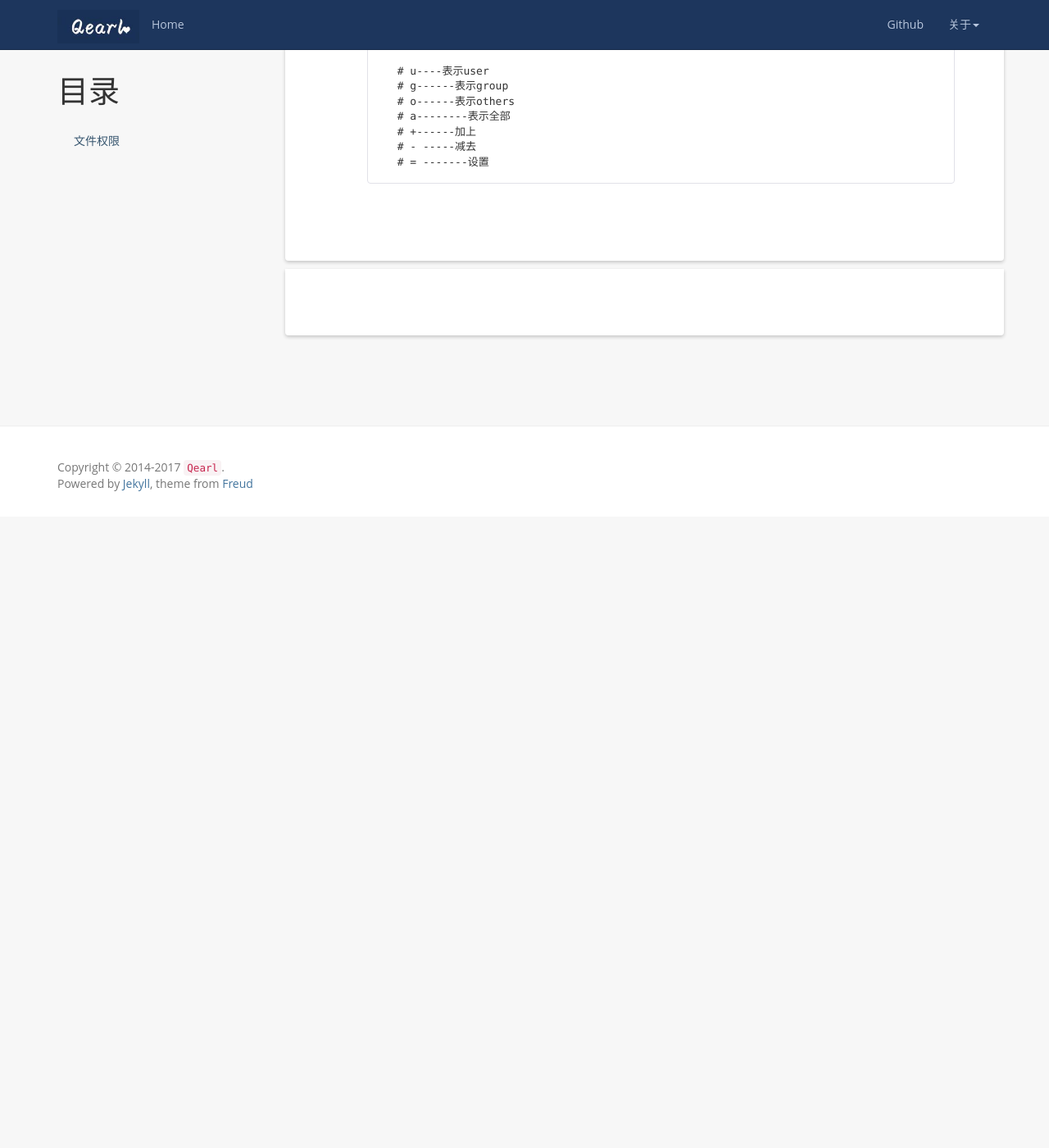
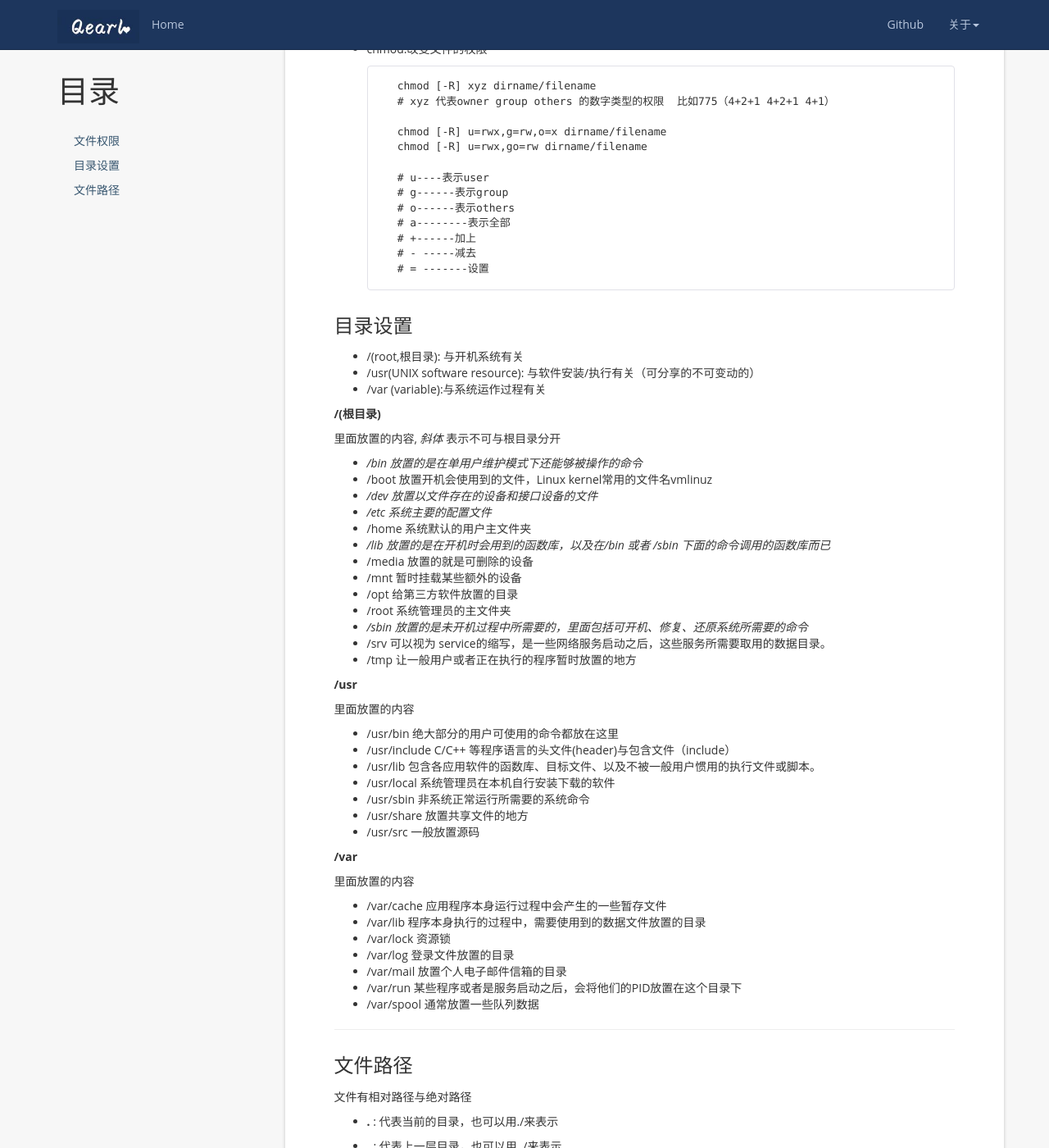
Before and after one commit to eleens/blog, a Jekyll site: the page built from _posts/2017-05-27-linux-note.md, in a window 1280 px wide and 1400 px high, scrolled down 1358 px. Shown: the whole window at 82% size. Built offline with Jekyll 4.4.1, drawn with Linux system fonts in a browser that asks for light colours; nearby versions of some CDN libraries; comment, search, counter and statistics services are not loaded; before the commit the page ends 1988 px from its top, so only the background shows below that; some of the changed text lies outside the part shown.

Commit message:
add the document of learn linux

```diff
--- a/_posts/2017-05-27-linux-note.md
+++ b/_posts/2017-05-27-linux-note.md
@@ -10,6 +10,13 @@ tag: linux
 {:toc}
 
 ### 文件权限
+
+用户(user)
+
+用户组(group)
+
+其他人(others)
+
 ls -al
 
     [root@vs-controller ~]# ls -al
@@ -19,9 +26,9 @@ ls -al
 
 dr-xr-xr-x  总共10个字符
 * 1 代表文件类型
-* 234 文件的所有的权限
-* 567 文件所属用户组的权限
-* 890 其他人对此文件的权限
+* 234 文件的所有者的权限 (user)
+* 567 文件所属用户组的权限 (group)
+* 890 其他人对此文件的权限 (others)
 
 文件类型
 + [d] ----表示目录
@@ -29,6 +36,8 @@ dr-xr-xr-x  总共10个字符
 + [l] ----表示链接文件
 + [b] ----表示设备文件里面的可供存储的接口设备
 + [c] ----表示设备文件里面的串行端口设备，例如键盘、鼠标（一次性读取设备）
++ [s] ----套接字
++ [p] ----管道
 
 权限
 
@@ -64,3 +73,73 @@ dr-xr-xr-x  总共10个字符
         # +------加上
         # - -----减去
         # = -------设置
+
+
+### 目录设置
+
++ /(root,根目录): 与开机系统有关
++ /usr(UNIX software resource): 与软件安装/执行有关（可分享的不可变动的）
++ /var (variable):与系统运作过程有关
+
+
+**/(根目录)**
+
+里面放置的内容, _斜体_ 表示不可与根目录分开
+
++ _/bin 放置的是在单用户维护模式下还能够被操作的命令_
++ /boot 放置开机会使用到的文件，Linux kernel常用的文件名vmlinuz
++ _/dev 放置以文件存在的设备和接口设备的文件_
++ _/etc 系统主要的配置文件_
++ /home 系统默认的用户主文件夹
++ _/lib 放置的是在开机时会用到的函数库，以及在/bin 或者 /sbin 下面的命令调用的函数库而已_
++ /media 放置的就是可删除的设备
++ /mnt 暂时挂载某些额外的设备
++ /opt 给第三方软件放置的目录
++ /root 系统管理员的主文件夹
++ _/sbin 放置的是未开机过程中所需要的，里面包括可开机、修复、还原系统所需要的命令_
++ /srv 可以视为 service的缩写，是一些网络服务启动之后，这些服务所需要取用的数据目录。
++ /tmp 让一般用户或者正在执行的程序暂时放置的地方
+
+**/usr**
+
+里面放置的内容
+
++ /usr/bin 绝大部分的用户可使用的命令都放在这里
++ /usr/include C/C++ 等程序语言的头文件(header)与包含文件（include）
++ /usr/lib 包含各应用软件的函数库、目标文件、以及不被一般用户惯用的执行文件或脚本。
++ /usr/local 系统管理员在本机自行安装下载的软件
++ /usr/sbin 非系统正常运行所需要的系统命令
++ /usr/share 放置共享文件的地方
++ /usr/src 一般放置源码
+
+**/var**
+
+里面放置的内容
+
++  /var/cache 应用程序本身运行过程中会产生的一些暂存文件
++  /var/lib 程序本身执行的过程中，需要使用到的数据文件放置的目录
++ /var/lock 资源锁
++ /var/log 登录文件放置的目录
++ /var/mail 放置个人电子邮件信箱的目录
++ /var/run 某些程序或者是服务启动之后，会将他们的PID放置在这个目录下
++ /var/spool 通常放置一些队列数据
+
+
+*************
+### 文件路径
+
+文件有相对路径与绝对路径
+
+ + **.** : 代表当前的目录，也可以用./来表示
+
+ + **..**: 代表上一层目录，也可以用../来表示
+
+ + **-**: 代表前一个工作目录
+
+ + **~**: 代表“目前用户身份”所在的主文件夹
+
+ + **~account**: 代表account这个用户的主文件夹
+
+ 根目录的上一层（**..**）和根目录自己（**.**）是同一个目录
+
+ umask
```
Also changed, not shown: _posts/2017-05-26-learn-linux-commands.md (+23 -0 lines).
